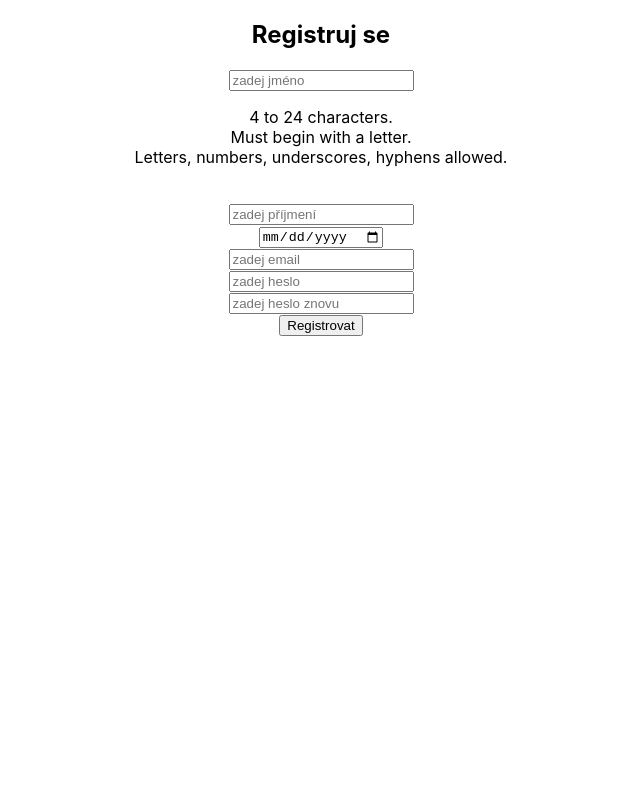
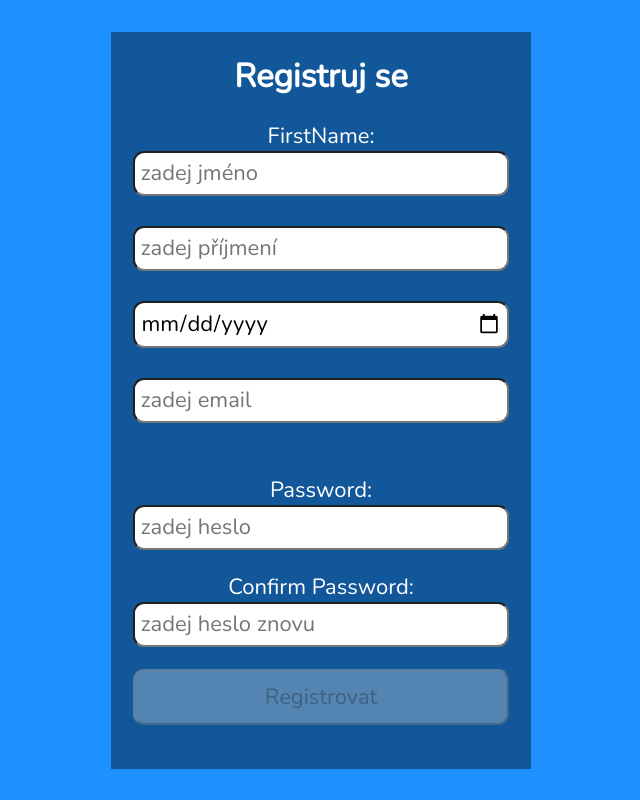
Before and after one commit to Elerdir/access_point, a React (Create React App) app in the folder client/: page /registration in a window 1280 px wide. Shown: the whole page, without its empty margins (319-959 px from the left). Built offline with nearby package versions, Linux system fonts and the light colour scheme; the HTML template or start-up script is replaced by a standard one.

Commit message:
rozchození validace u firstName, a password

```diff
--- a/client/package.json
+++ b/client/package.json
@@ -3,6 +3,9 @@
   "version": "0.1.0",
   "private": true,
   "dependencies": {
+    "@fortawesome/fontawesome-svg-core": "^6.4.2",
+    "@fortawesome/free-solid-svg-icons": "^6.4.2",
+    "@fortawesome/react-fontawesome": "^0.2.0",
     "@testing-library/jest-dom": "^5.17.0",
     "@testing-library/react": "^13.4.0",
     "@testing-library/user-event": "^13.5.0",
--- /dev/null
+++ b/client/src/api/Axios.js
@@ -0,0 +1,5 @@
+import axios from 'axios';
+
+export default axios.create({
+	baseURL: 'http://localhost:8081'
+});
--- a/client/src/components/Registration.jsx
+++ b/client/src/components/Registration.jsx
@@ -1,10 +1,14 @@
 import {useEffect, useRef, useState} from "react";
-import axios from "axios";
+import axios from "../api/Axios";
 import {Signpost} from "./Signpost";
+import { faCheck, faTimes, faInfoCircle } from "@fortawesome/free-solid-svg-icons";
+import {FontAwesomeIcon} from "@fortawesome/react-fontawesome";
 
 // todo: upravit?
-const FIRSTNAME_REGEX = /^[A-Z][a-z]{3,23}$/;
-const LASTNAME_REGEX = /^[A-Z][a-z]{3,23}$/;
+const FIRSTNAME_REGEX = /^[A-Z]{1,23}$/;
+// const LASTNAME_REGEX = /^[A-Z][a-z]{3,23}$/;
+const LASTNAME_REGEX = /^[A-Z]{0,23}$/;
+// todo: musí začít velkým ěi malým a následuje velký či malý, písmena, - nebo _ 4 až 24 znaků
 const BIRTHDATE_REGEX = /^[A-z][A-z0-9-_]{3,23}$/;
 const EMAIL_REGEX = /^[A-z][A-z0-9-_]{3,23}$/;
 const PASSWORD_REGEX = /^(?=.*[a-z])(?=.*[A-Z])(?=.*[0-9])(?=.*[!@#$%]).{8,24}$/;
@@ -29,15 +33,42 @@ export const Registration = () => {
 
 	const [password, setPassword] = useState('');
 	const [validPassword, setValidPassword] = useState(false);
-	// const [pwdFocus, setPwdFocus] = useState(false);
+	const [passwordFocus, setPasswordFocus] = useState(false);
 
 	const [matchPassword, setMatchPassword] = useState('');
 	const [validMatchPassword, setValidMatchPassword] = useState(false);
-	// const [matchFocus, setMatchFocus] = useState(false);
+	const [matchPasswordFocus, setMatchPasswordFocus] = useState(false);
 
 	const [errMsg, setErrMsg] = useState('');
 	const [success, setSuccess] = useState(false);
 
+	// todo: Really useful video. However I am trying to type this in TypeScript and running into a couple of issues and could use some help.
+	//
+	// 1. userRef.current.focus() gives error of possibly undefined.
+	// Doing userRef.current?.focus() gives "Property 'focus' does not exist on type 'never'.
+	//
+	// 2. In login we use
+	// <p ref={errRef} className={errMsg ? "errmsg" : "offscreen"} aria-live="assertive">{errMsg}</p>
+	//
+	// Got this error.
+	//
+	// "Type 'MutableRefObject<undefined>' is not assignable to type 'LegacyRef<HTMLParagraphElement> | undefined'.
+	//
+	//   Type 'MutableRefObject<undefined>' is not assignable to type 'RefObject<HTMLParagraphElement>'.
+	//
+	//     Types of property 'current' are incompatible.
+	//
+	//       Type 'undefined' is not assignable to type 'HTMLParagraphElement | null'."
+	//
+	// Any help is appreciated.
+	// You need to typesafe your refs
+
+	// Does anyone know why the first useEffect() gives me this error?
+	// TypeError: Cannot read properties of undefined (reading 'focus')
+	// You are trying to focus on something that is undefined. Going by memory here,
+	// but I think I used a ref to set the focus on the first input.
+	// For it to be undefined, you must have missed a step concerning the useRef hook and assigning the ref to the input.
+	// ya I had just missed a ref it works now. Amazing tutorial btw. I definitely will be watching more of your content.
 	// useEffect(() => {
 	// 	console.log(firstNameFocus.current)
 	// 	firstNameFocus.current.focus();
@@ -47,22 +78,22 @@ export const Registration = () => {
 		setValidFirstName(FIRSTNAME_REGEX.test(firstName));
 	}, [firstName])
 
-	// useEffect(() => {
-	// 	setValidLastName(LASTNAME_REGEX.test(lastName));
-	// }, [lastName])
+	useEffect(() => {
+		setValidLastName(LASTNAME_REGEX.test(lastName));
+	}, [lastName])
 
-	// useEffect(() => {
-	// 	setValidBirthDate(BIRTHDATE_REGEX.test(birthDate));
-	// }, [birthDate])
-	//
-	// useEffect(() => {
-	// 	setValidEmail(EMAIL_REGEX.test(email));
-	// }, [email])
+	useEffect(() => {
+		setValidBirthDate(BIRTHDATE_REGEX.test(birthDate));
+	}, [birthDate])
 
-	// useEffect(() => {
-	// 	setValidPassword(PASSWORD_REGEX.test(password));
-	// 	setValidMatchPassword(password === matchPassword);
-	// }, [password, matchPassword])
+	useEffect(() => {
+		setValidEmail(EMAIL_REGEX.test(email));
+	}, [email])
+
+	useEffect(() => {
+		setValidPassword(PASSWORD_REGEX.test(password));
+		setValidMatchPassword(password === matchPassword);
+	}, [password, matchPassword])
 
 	useEffect(() => {
 		setErrMsg('');
@@ -78,7 +109,8 @@ export const Registration = () => {
 		console.log(password)
 		console.log(matchPassword)
 
-		// if button enabled with JS hack
+		// if button enabled with JS hack. Ochrana před hacknutím
+		// todo: funguje, doplnit
 		const v1 = FIRSTNAME_REGEX.test(firstName);
 		const v2 = LASTNAME_REGEX.test(lastName);
 		const v5 = PASSWORD_REGEX.test(password);
@@ -108,13 +140,17 @@ export const Registration = () => {
 			setMatchPassword('');
 		} catch (err) {
 			console.log(err.response)
+			// není připojení k serveru, možná ho stačí spustit
 			if (!err?.response) {
 				setErrMsg('No Server Response');
+			// 	jméno už je v db, todo: otestovat jestli funguje a co kontroluje
 			} else if (err.response?.status === 409) {
 				setErrMsg('Username Taken');
 			} else {
+				// todo: tady padne
 				setErrMsg('Registration Failed')
 			}
+			// todo: spravit, má se zaměřit na chybu pro přístupnost pro někoho kdo nevidí
 			// errRef.current.focus();
 		}
 	}
@@ -129,8 +165,13 @@ export const Registration = () => {
 		) : (
 			<section>
 				<p ref={errRef} className={errMsg ? "errmsg" : "offscreen"} aria-live="assertive">{errMsg}</p>
-				<form action="" onSubmit={handleSubmit}>
+				<form onSubmit={handleSubmit}>
 					<h2>Registruj se</h2>
+					<label htmlFor="firstName">
+						FirstName:
+						<FontAwesomeIcon icon={faCheck} className={validFirstName ? "valid" : "hide"} />
+						<FontAwesomeIcon icon={faTimes} className={validFirstName || !firstName ? "hide" : "invalid"} />
+					</label>
 					<input
 						type="text"
 						placeholder="zadej jméno"
@@ -145,8 +186,9 @@ export const Registration = () => {
 						onFocus={() => setFirstNameFocus(true)}
 						onBlur={() => setFirstNameFocus(false)}
 					/>
+					{/*todo: sladit zupozornění s regex, ideálně pokud se změní regex tak se autimaticky změní i hláška*/}
 					<p id="uidnote" className={firstNameFocus && firstName && !validFirstName ? "instructions" : "offscreen"}>
-						{/*<FontAwesomeIcon icon={faInfoCircle} />*/}
+						<FontAwesomeIcon icon={faInfoCircle} />
 						4 to 24 characters.<br />
 						Must begin with a letter.<br />
 						Letters, numbers, underscores, hyphens allowed.
@@ -154,9 +196,54 @@ export const Registration = () => {
 					<input type="text" placeholder="zadej příjmení" value={lastName} onChange={(e) => setLastName(e.target.value)}/><br/>
 					<input type="date" placeholder="zadej datum narozeni" value={birthDate} onChange={(e) => setBirthDate(e.target.value)}/><br/>
 					<input type="email" placeholder="zadej email" value={email} onChange={(e) => setEmail(e.target.value)}/><br/>
-					<input type="password" placeholder="zadej heslo" value={password} onChange={(e) => setPassword(e.target.value)}/><br/>
-					<input type="password" placeholder="zadej heslo znovu" value={matchPassword} onChange={(e) => setMatchPassword(e.target.value)}/><br/>
-					<input type="submit" value="Registrovat"/><br/>
+
+					<label htmlFor="password">
+						Password:
+						<FontAwesomeIcon icon={faCheck} className={validPassword ? "valid" : "hide"} />
+						<FontAwesomeIcon icon={faTimes} className={validPassword || !password ? "hide" : "invalid"} />
+					</label>
+					<input
+						type="password"
+						id="password"
+						placeholder="zadej heslo"
+						value={password}
+						onChange={(e) => setPassword(e.target.value)}
+						required
+						aria-invalid={validPassword ? "false" : "true"}
+						aria-describedby="pwdnote"
+						onFocus={() => setPasswordFocus(true)}
+						onBlur={() => setPasswordFocus(false)}
+					/>
+					<p id="pwdnote" className={passwordFocus && !validPassword ? "instructions" : "offscreen"}>
+						<FontAwesomeIcon icon={faInfoCircle} />
+						8 to 24 characters.<br />
+						Must include uppercase and lowercase letters, a number and a special character.<br />
+						Allowed special characters: <span aria-label="exclamation mark">!</span> <span aria-label="at symbol">@</span> <span aria-label="hashtag">#</span> <span aria-label="dollar sign">$</span> <span aria-label="percent">%</span>
+					</p>
+
+					<label htmlFor="confirm_pwd">
+						Confirm Password:
+						<FontAwesomeIcon icon={faCheck} className={validMatchPassword && matchPassword ? "valid" : "hide"} />
+						<FontAwesomeIcon icon={faTimes} className={validMatchPassword || !matchPassword ? "hide" : "invalid"} />
+					</label>
+					<input
+						type="password"
+						id="confirm_pwd"
+						placeholder="zadej heslo znovu"
+						value={matchPassword}
+						onChange={(e) => setMatchPassword(e.target.value)}
+						required
+						aria-invalid={validMatchPassword ? "false" : "true"}
+						aria-describedby="confirmnote"
+						onFocus={() => setMatchPasswordFocus(true)}
+						onBlur={() => setMatchPasswordFocus(false)}
+					/>
+					<p id="confirmnote" className={matchPasswordFocus && !validMatchPassword ? "instructions" : "offscreen"}>
+						<FontAwesomeIcon icon={faInfoCircle} />
+						Must match the first password input field.
+					</p>
+					{/*todo: přidat další inputy. Rozdíl mezi input a button?*/}
+					<button disabled={!validFirstName || !validPassword || !validMatchPassword} value="Registrovat">Registrovat</button>
 				</form>
 			</section>
 
--- a/client/src/index.css
+++ b/client/src/index.css
@@ -1,13 +1,131 @@
-body {
+/*body {*/
+/*  margin: 0;*/
+/*  font-family: -apple-system, BlinkMacSystemFont, 'Segoe UI', 'Roboto', 'Oxygen',*/
+/*    'Ubuntu', 'Cantarell', 'Fira Sans', 'Droid Sans', 'Helvetica Neue',*/
+/*    sans-serif;*/
+/*  -webkit-font-smoothing: antialiased;*/
+/*  -moz-osx-font-smoothing: grayscale;*/
+/*}*/
+
+/*code {*/
+/*  font-family: source-code-pro, Menlo, Monaco, Consolas, 'Courier New',*/
+/*    monospace;*/
+/*}*/
+
+
+@import url('https://fonts.googleapis.com/css2?family=Nunito&display=swap');
+
+* {
   margin: 0;
-  font-family: -apple-system, BlinkMacSystemFont, 'Segoe UI', 'Roboto', 'Oxygen',
-    'Ubuntu', 'Cantarell', 'Fira Sans', 'Droid Sans', 'Helvetica Neue',
-    sans-serif;
-  -webkit-font-smoothing: antialiased;
-  -moz-osx-font-smoothing: grayscale;
+  padding: 0;
+  box-sizing: border-box;
 }
 
-code {
-  font-family: source-code-pro, Menlo, Monaco, Consolas, 'Courier New',
-    monospace;
+html {
+  font-family: 'Nunito', sans-serif;
+  font-size: 22px;
+  color: #fff;
 }
+
+body {
+  min-height: 100vh;
+  background-color: dodgerblue;
+}
+
+.App {
+  display: flex;
+  flex-direction: column;
+  justify-content: center;
+  align-items: center;
+  min-height: 100vh;
+  padding: 1rem 0.5rem;
+}
+
+section {
+  width: 100%;
+  max-width: 420px;
+  min-height: 400px;
+  display: flex;
+  flex-direction: column;
+  justify-content: flex-start;
+  padding: 1rem;
+  background-color: rgba(0,0,0,0.4);
+}
+
+form {
+  display: flex;
+  flex-direction: column;
+  justify-content: space-evenly;
+  flex-grow: 1;
+  padding-bottom: 1rem;
+}
+
+a, a:visited {
+  color: #fff;
+}
+
+input[type="text"],
+input[type="email"],
+input[type="date"],
+input[type="password"],
+button,
+textarea {
+  font-family: 'Nunito', sans-serif;
+  font-size: 22px;
+  padding: 0.25rem;
+  border-radius: 0.5rem;
+}
+
+label,
+button {
+  margin-top: 1rem;
+}
+
+button {
+  padding: 0.5rem;
+}
+
+.instructions {
+  font-size: 0.75rem;
+  border-radius: 0.5rem;
+  background: #000;
+  color: #fff;
+  padding: 0.25rem;
+  position: relative;
+  bottom: -10px;
+}
+
+.instructions > svg {
+  margin-right: 0.25rem;
+}
+
+.offscreen {
+  position: absolute;
+  left: -9999px;
+}
+
+.hide {
+  display: none;
+}
+
+.valid {
+  color: limegreen;
+  margin-left: 0.25rem;
+}
+
+.invalid {
+  color: red;
+  margin-left: 0.25rem;
+}
+
+.errmsg {
+  background-color: lightpink;
+  color: firebrick;
+  font-weight: bold;
+  padding: 0.5rem;
+  margin-bottom: 0.5rem;
+}
+
+.line {
+  display: inline-block;
+}
```
Also changed, not shown: 2 other files (tests, documents, lock files or other folders).
